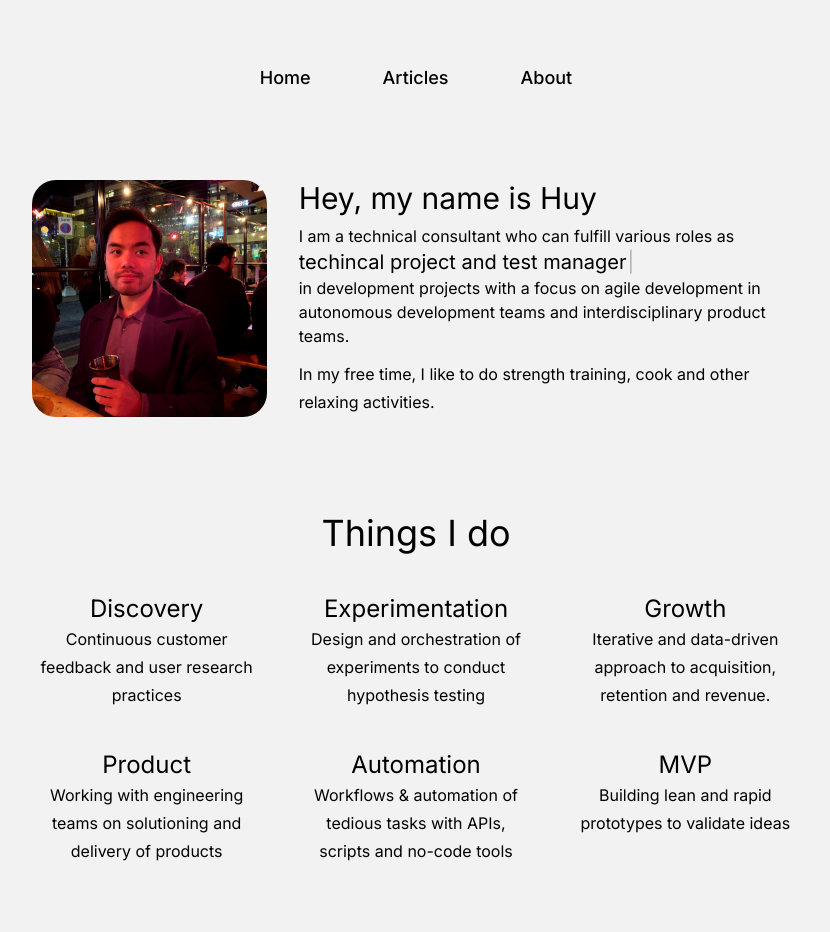
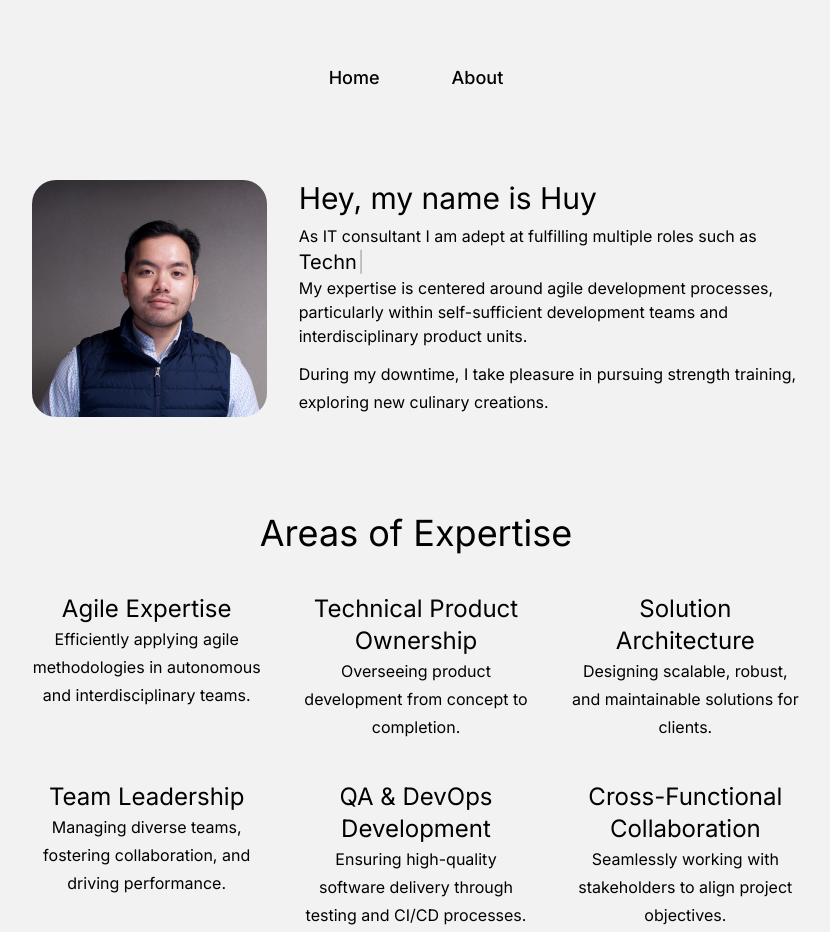
Before and after one commit to Hirohqv/Basho, a Next.js app: page / in a window 1280 px wide. Shown: the top 932 px of the page, without its empty margins (224-1054 px from the left). Built offline with nearby package versions, Linux system fonts and the light colour scheme.

Commit message:
New changes in aug2023

```diff
--- a/components/Clients.tsx
+++ b/components/Clients.tsx
@@ -5,7 +5,7 @@ export default function Clients() {
   return (
     <>
       <div className="py-6 pb-10 pt-10">
-        <h1 className="text-center text-4xl">Clients I´ve worked with</h1>
+        <h1 className="text-center text-4xl">Companies/organizations I've worked with </h1>
         <p className="text-center text-skydark-200">
           {" "}
           Request my CV on{" "}
--- a/components/ThingsIDo.tsx
+++ b/components/ThingsIDo.tsx
@@ -2,44 +2,41 @@ export default function ThingsIDo() {
   return (
     <div className="py-6">
       <div>
-        <h1 className=" text-4xl text-center pb-10 pt-10">Things I do</h1>
+        <h1 className=" text-4xl text-center pb-10 pt-10">Areas of Expertise</h1>
       </div>
       <div className="margin:0 grid gap-10 text-center md:grid-cols-2 lg:grid-cols-3">
         <div>
-          <h3 className="text-2xl">Discovery</h3>
-          <p>Continuous customer feedback and user research practices</p>
-        </div>
-        <div>
-          <h3 className="text-2xl">Experimentation</h3>
-          <p>
-            Design and orchestration of experiments to conduct hypothesis
-            testing
+          <h3 className="text-2xl">Agile Expertise</h3>
+          <p>Efficiently applying agile methodologies in autonomous and interdisciplinary teams.
           </p>
         </div>
         <div>
-          <h3 className="text-2xl">Growth</h3>
-          <p>
-            Iterative and data-driven approach to acquisition, retention and
-            revenue.
+          <h3 className="text-2xl">Technical Product Ownership</h3>
+          <p>Overseeing product development from concept to completion.
           </p>
         </div>
         <div>
-          <h3 className="text-2xl">Product</h3>
+          <h3 className="text-2xl">Solution Architecture</h3>
           <p>
-            Working with engineering teams on solutioning and delivery of
-            products
+          Designing scalable, robust, and maintainable solutions for clients.
           </p>
         </div>
         <div>
-          <h3 className="text-2xl">Automation</h3>
+          <h3 className="text-2xl">Team Leadership</h3>
           <p>
-            Workflows & automation of tedious tasks with APIs, scripts and
-            no-code tools
+          Managing diverse teams, fostering collaboration, and driving performance.
           </p>
         </div>
         <div>
-          <h3 className="text-2xl">MVP</h3>
-          <p>Building lean and rapid prototypes to validate ideas </p>
+          <h3 className="text-2xl">QA & DevOps Development</h3>
+          <p>
+          Ensuring high-quality software delivery through testing and CI/CD processes.
+          </p>
+        </div>
+        <div>
+          <h3 className="text-2xl">Cross-Functional Collaboration</h3>
+          <p>Seamlessly working with stakeholders to align project objectives.
+          </p>
         </div>
       </div>
     </div>
--- a/components/Welcome.tsx
+++ b/components/Welcome.tsx
@@ -17,7 +17,7 @@ export default function Welcome() {
       <div className=" pt-8 pb-8 xl:col-span-2">
         <h2 className="text-3xl text-left">Hey, my name is Huy</h2>
         <div className="mt-2 text-left">
-          I am a technical consultant who can fulfill various roles as
+          As IT consultant I am adept at fulfilling multiple roles such as
           <div className="text-xl">
             <Typewriter
               options={{
@@ -26,27 +26,27 @@ export default function Welcome() {
               onInit={(typewriter) => {
                 typewriter
                   .start()
-                  .typeString("techincal project and test manager")
+                  .typeString("Technical Product Owner")
                   .pauseFor(400)
                   .deleteAll()
-                  .typeString("team lead and agile coach")
+                  .typeString("Team lead and Agile Coach")
                   .pauseFor(400)
                   .deleteAll()
                   .typeString("QA and DevOps Engineer")
                   .pauseFor(400)
                   .deleteAll()
-                  .typeString("solution architect")
+                  .typeString("Solution Architect")
                   .pauseFor(400)
                   .deleteAll();
               }}
             />{" "}
           </div>
-          in development projects with a focus on agile development in
-          autonomous development teams and interdisciplinary product teams.
+          My expertise is centered around agile development processes,
+          particularly within self-sufficient development teams and interdisciplinary product units.
         </div>
         <p className="mt-3 text-left">
-          In my free time, I like to do strength training, cook and other
-          relaxing activities.
+          During my downtime, I take pleasure in pursuing strength training,
+          exploring new culinary creations.
         </p>
       </div>
     </div>
--- a/consts.ts
+++ b/consts.ts
@@ -2,17 +2,12 @@ import { GitHub, Twitter, LinkedIn, Instagram } from "@mui/icons-material";
 export const NAVIGATION = {
   main: [
     { name: "Home", href: "/" },
-    { name: "Articles", href: "/" },
     { name: "About", href: "/" }
   ],
   social: [
     {
       href: "https://www.linkedin.com/in/hirohqv",
       muiIcon: LinkedIn,
-    },
-    {
-      href: "https://twitter.com/HuyQV",
-      muiIcon: Twitter,
     },
     {
       href: "https://github.com/Hirohqv",
--- a/package.json
+++ b/package.json
@@ -13,6 +13,7 @@
     "next": "latest",
     "react": "18.1.0",
     "react-dom": "18.1.0",
+    "sharp": "^0.32.5",
     "typewriter-effect": "^2.19.0"
   },
   "devDependencies": {
```
Also changed, not shown: public/static/img/avatar.jpeg, 1 other file (tests, documents, lock files or other folders).
